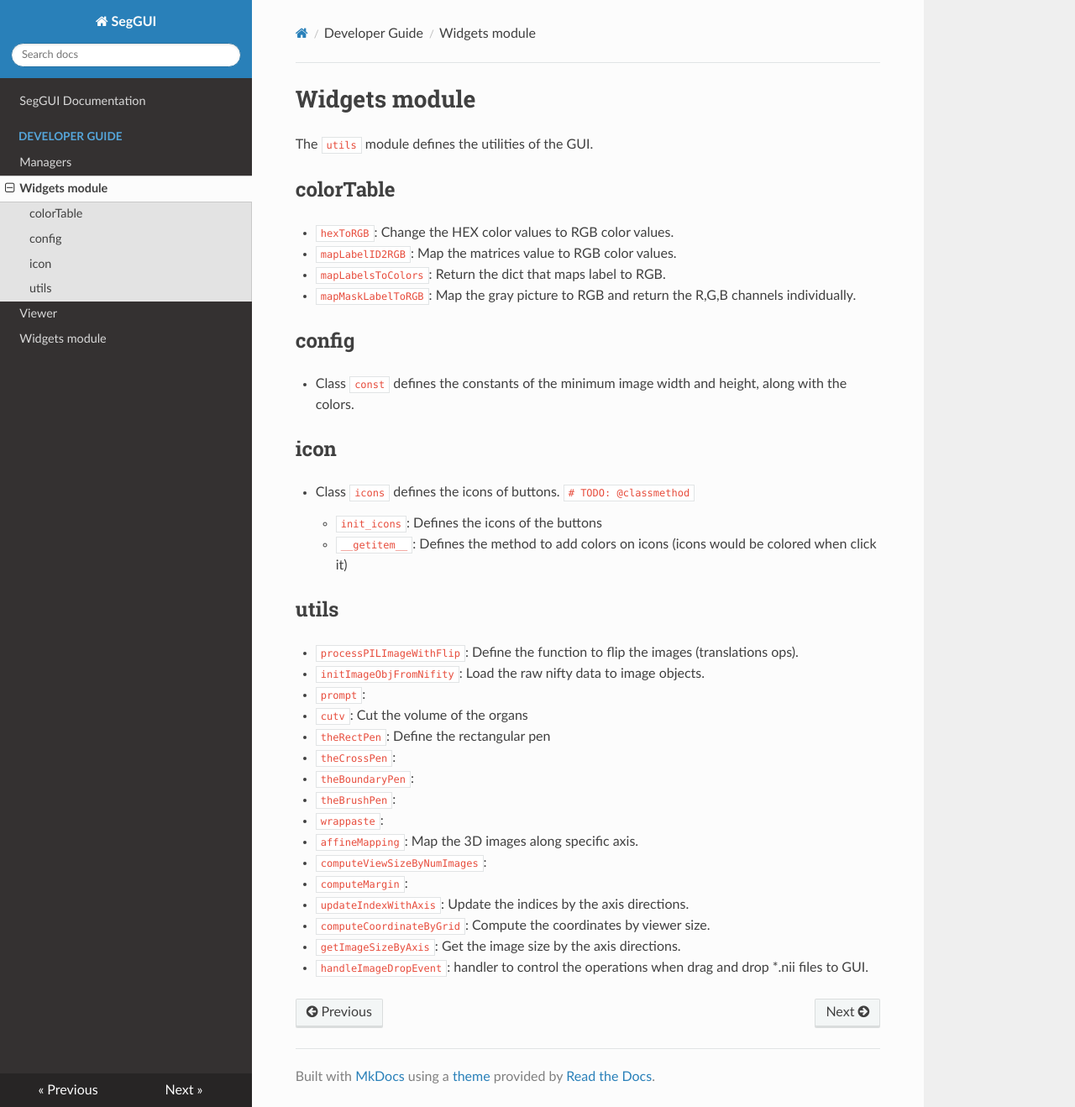
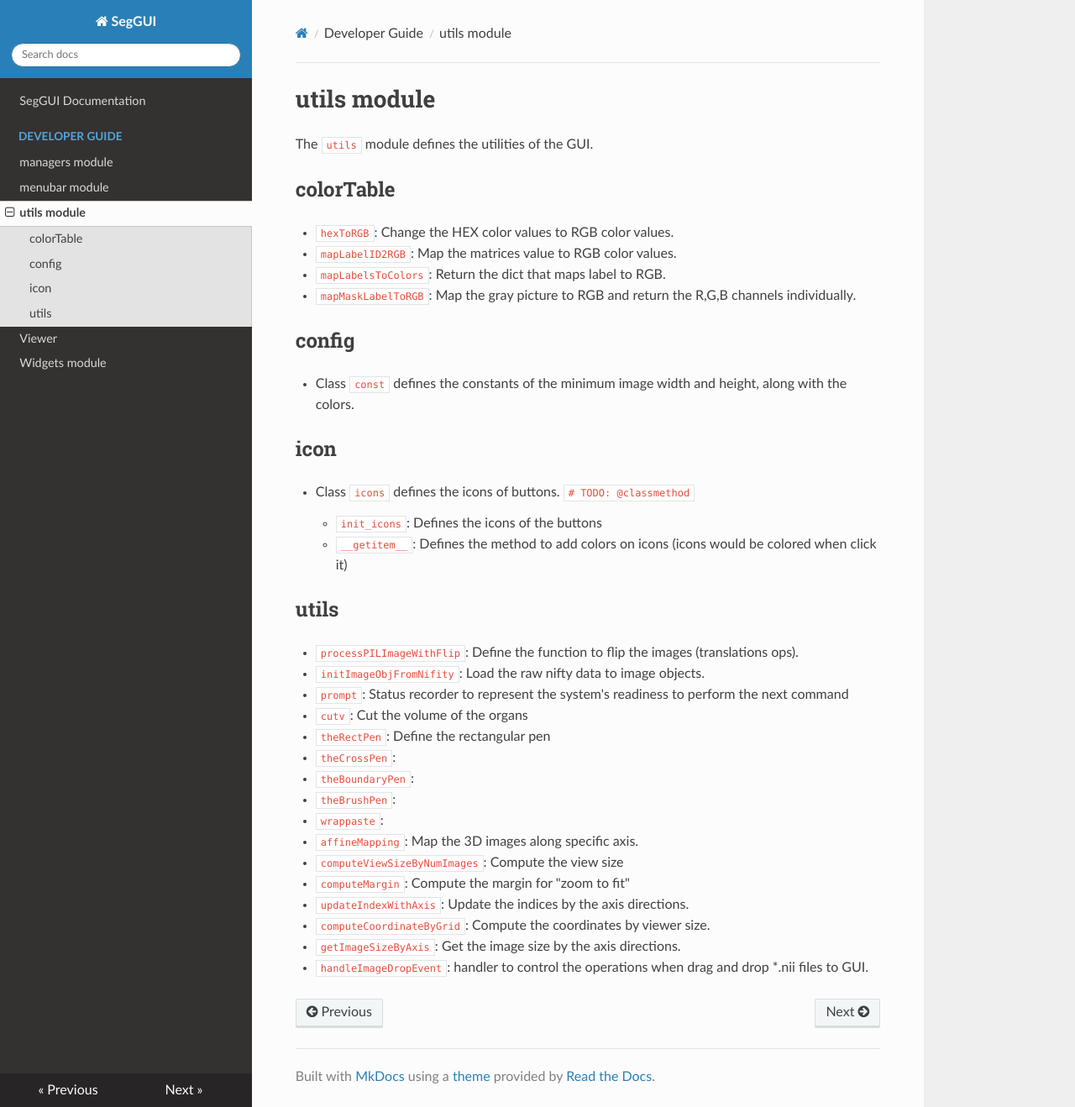
Before and after one commit to R9-Hu/manual, an MkDocs documentation site: the page built from docs/Developer Guide/utils.md, in a window 1280 px wide and 1318 px high. Shown: the whole window at 84% size. Built offline with MkDocs 1.6.1, drawn with Linux system fonts in a browser that asks for light colours; nearby versions of some CDN libraries.

Commit message:
Updated manuals of utils, managers and menubar

```diff
--- a/docs/Developer Guide/utils.md
+++ b/docs/Developer Guide/utils.md
@@ -1,4 +1,4 @@
-# Widgets module
+# utils module
 The `utils` module defines the utilities of the GUI.
 
 ## colorTable
@@ -22,7 +22,7 @@ The `utils` module defines the utilities of the GUI.
 
 * `processPILImageWithFlip`: Define the function to flip the images (translations ops).
 * `initImageObjFromNifity`: Load the raw nifty data to image objects.
-* `prompt`:
+* `prompt`: Status recorder to represent the system's readiness to perform the next command
 * `cutv`: Cut the volume of the organs
 * `theRectPen`: Define the rectangular pen
 * `theCrossPen`:
@@ -30,8 +30,8 @@ The `utils` module defines the utilities of the GUI.
 * `theBrushPen`:
 * `wrappaste`:
 * `affineMapping`: Map the 3D images along specific axis.
-* `computeViewSizeByNumImages`:
-* `computeMargin`:
+* `computeViewSizeByNumImages`: Compute the view size
+* `computeMargin`: Compute the margin for "zoom to fit"
 * `updateIndexWithAxis`: Update the indices by the axis directions.
 * `computeCoordinateByGrid`: Compute the coordinates by viewer size.
 * `getImageSizeByAxis`: Get the image size by the axis directions.
```
Also changed, not shown: docs/Developer Guide/managers.md (+25 -0 lines), docs/Developer Guide/menubar.md (added, +32 -0 lines).
